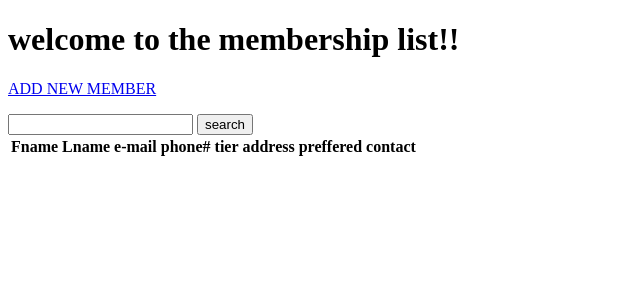
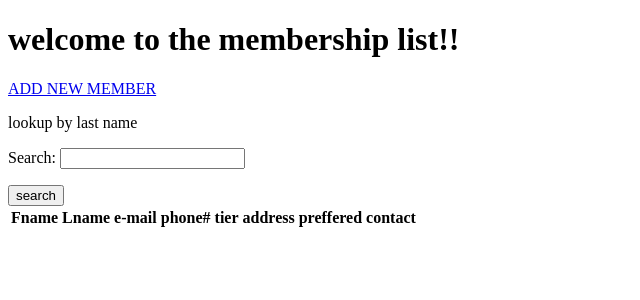
Before and after one commit to Mjames951/list, a Django app: page /list/ in a window 1280 px wide. Shown: the top 300 px of the page, without its empty margins (0-640 px from the left). Run offline with Django 3.2, Linux system fonts and the light colour scheme; lists and menus that the app fills with data are empty.

Commit message:
ADDED SEARCH BY LAST NAME FUNCTIONALITY

```diff
--- a/list/forms.py
+++ b/list/forms.py
@@ -1,6 +1,7 @@
 from django import forms
 
 from .models import Member
+from .models import Search
 
 class MemberForm(forms.ModelForm):
 
@@ -8,5 +9,8 @@ class MemberForm(forms.ModelForm):
         model = Member
         fields = ('Fname', 'Lname', 'email', 'phone', 'membership_tier', 'home_address', 'preferred_mode_of_contact')
 
-class SearchForm(forms.Form):
-    fields = ('search')
+class SearchForm(forms.ModelForm):
+
+    class Meta:
+        model = Search
+        fields = ('search',)
--- a/list/models.py
+++ b/list/models.py
@@ -40,6 +40,11 @@ class Member(models.Model):
     def __str__(self):
         return self.Lname
 
+class Search(models.Model):
+    search = models.CharField(max_length = 50)
+
+    def __str__(self):
+        return self.search
 
 
 # Create your models here.
--- a/list/templates/list/member_list.html
+++ b/list/templates/list/member_list.html
@@ -7,8 +7,9 @@
         <h1>welcome to the membership list!!</h1>
         <p><a href="{% url 'member_new' %}">ADD NEW MEMBER</a></p>
         {% block content %}
-            <form method="GET">{% csrf_token %}
-                <input type="text">
+            <p>lookup by last name</p>
+            <form method="POST">{% csrf_token %}
+                {{ form.as_p }}
                 <button type="submit">search</button>
             </form>
         {% endblock %}
--- a/list/views.py
+++ b/list/views.py
@@ -2,11 +2,17 @@ from django.shortcuts import render
 from django.http import HttpResponse
 from .models import Member
 from .forms import MemberForm
+from .models import Search
 from .forms import SearchForm
 
 def index(request):
-    members = Member.objects.all().order_by('Lname')
-    form = SearchForm()
+    if request.method == "POST":
+        form = SearchForm(request.POST)
+        if form.is_valid():
+            members = Member.objects.filter(Lname__contains=request.POST['search'])
+    else:
+        members = Member.objects.all().order_by('Lname')
+        form = SearchForm()
     return render(request, 'list/member_list.html', {'members': members, 'form': form})
 
 def member_new(request):
@@ -14,6 +20,7 @@ def member_new(request):
         form = MemberForm(request.POST)
         if form.is_valid():
             form.save()
+        form = MemberForm()
     else:
         form = MemberForm()
     return render(request, 'list/member_edit.html', {'form': form})
```
